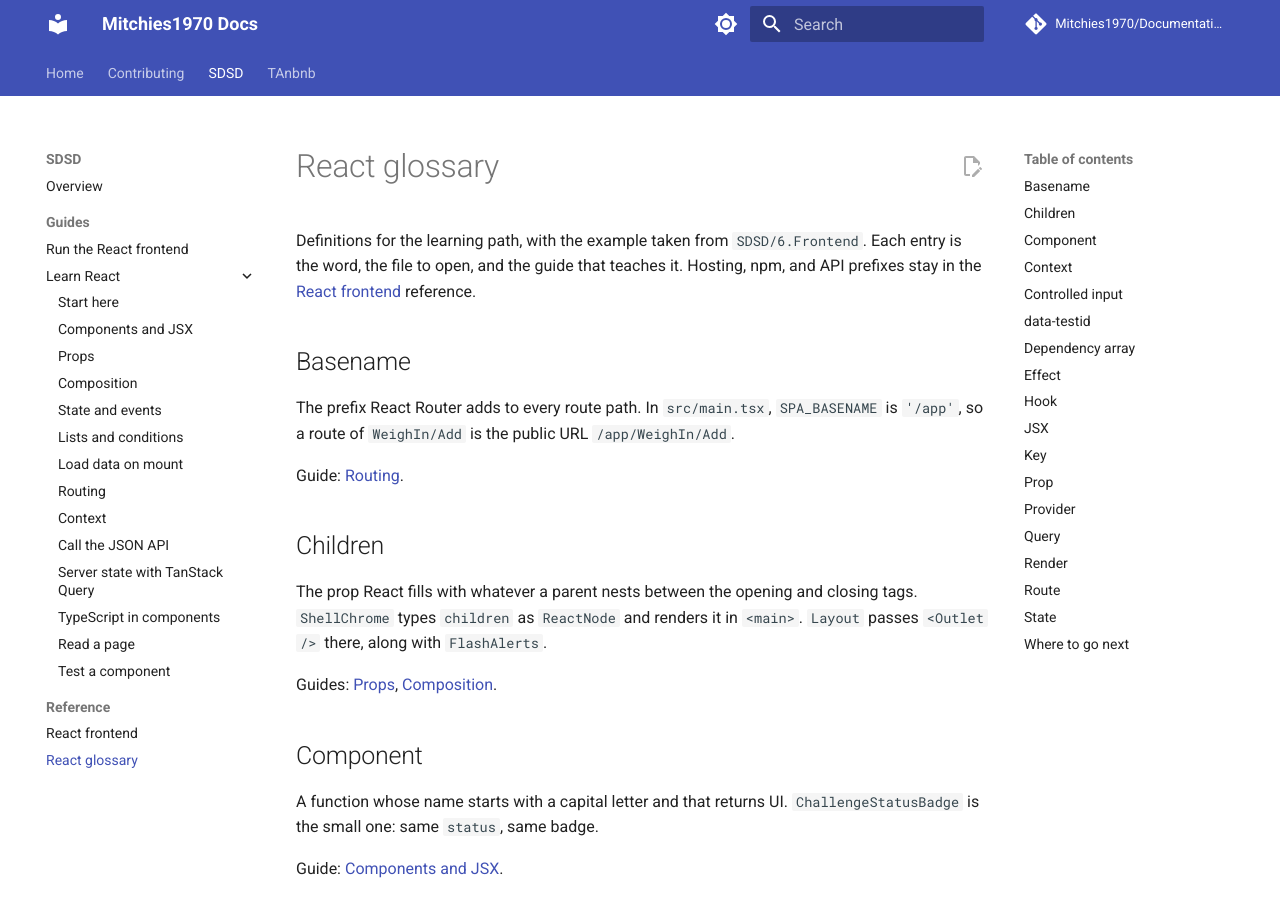
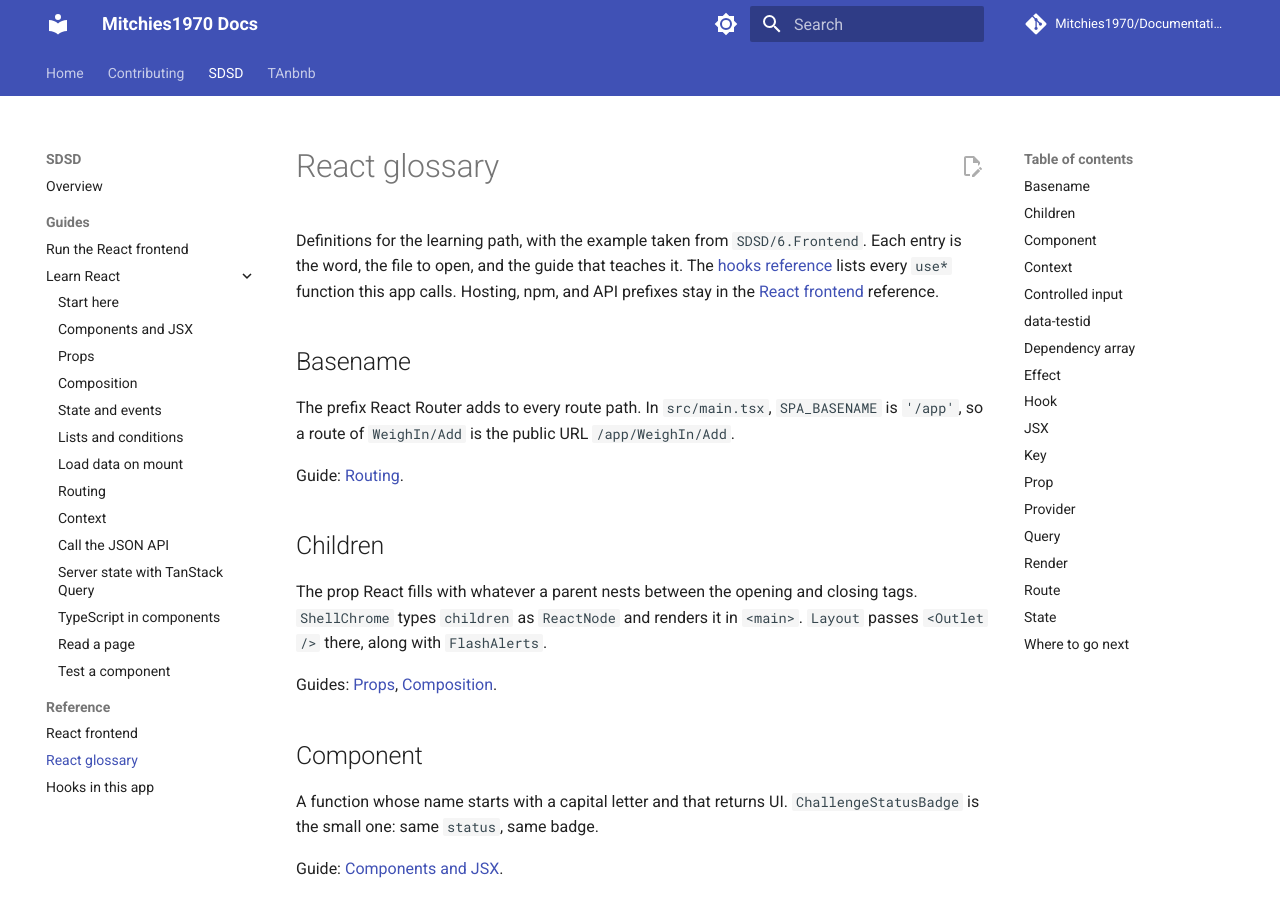
Before and after one commit to Mitchies1970/Documentation, an MkDocs documentation site: the page built from docs/sdsd/reference/react-glossary.md, in a window 1280 px wide and 900 px high. Built offline with MkDocs 1.6.1 and Material for MkDocs 9.7.7, drawn with Linux system fonts in a browser that asks for light colours; comment, search, counter and statistics services are not loaded; some of the changed text lies outside the part shown.

Commit message:
List the React hooks this frontend actually calls.
Includes useLiveElapsed, and records the hooks the app does not use.

```diff
--- a/docs/sdsd/reference/react-glossary.md
+++ b/docs/sdsd/reference/react-glossary.md
@@ -1,6 +1,6 @@
 # React glossary
 
-Definitions for the learning path, with the example taken from `SDSD/6.Frontend`. Each entry is the word, the file to open, and the guide that teaches it. Hosting, npm, and API prefixes stay in the [React frontend](react-frontend.md) reference.
+Definitions for the learning path, with the example taken from `SDSD/6.Frontend`. Each entry is the word, the file to open, and the guide that teaches it. The [hooks reference](react-hooks-in-this-app.md) lists every `use*` function this app calls. Hosting, npm, and API prefixes stay in the [React frontend](react-frontend.md) reference.
 
 ## Basename
 
@@ -52,7 +52,7 @@ Guide: [Load data on mount](../guides/effects-and-loading.md).
 
 ## Hook
 
-A function whose name starts with `use`, called at the top of a component or of another hook. `useState` in `SetGoalWeightPage` is the first one in the path.
+A function whose name starts with `use`, called at the top of a component or of another hook. `useState` in `SetGoalWeightPage` is the first one in the path. The full list is [Hooks in this app](react-hooks-in-this-app.md).
 
 Guide: [State and events](../guides/state-and-events.md).
 
@@ -106,4 +106,4 @@ Guide: [State and events](../guides/state-and-events.md).
 
 ## Where to go next
 
-The lessons, in order, start at [Start here](../guides/learn-react.md). Hosting and the HTTP prefixes are the [React frontend](react-frontend.md) reference.
+The lessons, in order, start at [Start here](../guides/learn-react.md). The function list is [Hooks in this app](react-hooks-in-this-app.md). Hosting and the HTTP prefixes are the [React frontend](react-frontend.md) reference.
--- a/mkdocs.yml
+++ b/mkdocs.yml
@@ -57,6 +57,7 @@ nav:
       - Reference:
           - React frontend: sdsd/reference/react-frontend.md
           - React glossary: sdsd/reference/react-glossary.md
+          - Hooks in this app: sdsd/reference/react-hooks-in-this-app.md
   - TAnbnb:
       - Overview: tanbnb/index.md
 
```
Also changed, not shown: docs/sdsd/guides/context.md (+1 -1 lines), docs/sdsd/guides/learn-react.md (+1 -1 lines), docs/sdsd/guides/server-state-and-tanstack-query.md (+1 -1 lines), docs/sdsd/guides/test-a-component.md (+1 -1 lines), docs/sdsd/reference/react-hooks-in-this-app.md (added, +52 -0 lines).
